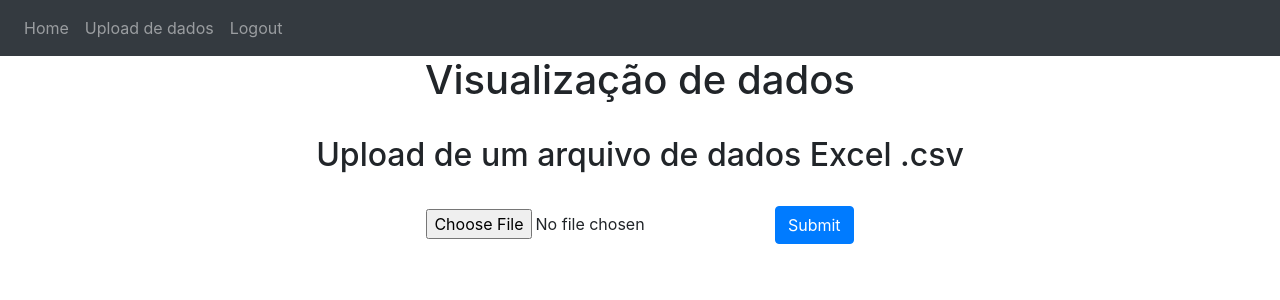
After one commit to artrucco/Trabalho-LP, a Flask app: page /upload in a window 1280 px wide. The commit adds this page. Shown: the top 300 px of the page. Run offline with Flask 2, Linux system fonts and the light colour scheme; the visitor is signed in with stand-in values (Sample User, id 1); some libraries are stand-ins or nearby versions.

Commit message:
commit 6 - upload de arquivo csv

```diff
--- a/Trabalho LingProg/Trabalho Flask/templates/base.html
+++ b/Trabalho LingProg/Trabalho Flask/templates/base.html
@@ -46,7 +46,9 @@
         <div class="navbar-nav">
           {% if current_user.is_authenticated %}
           <a class="nav-item nav-link" id="home" href="/">Home</a>
+          <a class="nav-item nav-link" id="upload" href="/upload">Upload de dados</a>
           <a class="nav-item nav-link" id="logout" href="/logout">Logout</a>
+
           {% else %}
           <a class="nav-item nav-link" id="login" href="/login">Login</a>
           <a class="nav-item nav-link" id="signUp" href="/sign-up">Sign Up</a>
--- /dev/null
+++ b/Trabalho LingProg/Trabalho Flask/templates/dash.html
@@ -0,0 +1,6 @@
+<div class="">
+    <form class="" action="dash" method="post">
+        <input type="text" name="variable" value="">
+        <input type="submit" name="" value="Submit">
+    </form>
+</div>
--- /dev/null
+++ b/Trabalho LingProg/Trabalho Flask/templates/image.html
@@ -0,0 +1,3 @@
+<div class="">
+<img src="{{ image }}" alt="">
+</div>
--- a/Trabalho LingProg/Trabalho Flask/templates/profile.html
+++ /dev/null
@@ -1,4 +0,0 @@
-{% extends "base.html" %}
-{% block content %}
-<h1>This is the profile page!</h1>
-{% endblock %}
--- /dev/null
+++ b/Trabalho LingProg/Trabalho Flask/templates/upload.html
@@ -0,0 +1,17 @@
+{% extends "base.html" %}
+{% block content %}
+<h1 align="center">Visualização de dados</h1>
+
+<!-- upload de um arquivo excel csv de qualquer diretorio -->
+    <br />
+    <h2 align = 'center'>Upload de um arquivo de dados Excel .csv</h2>
+    <br />
+    <div align = 'center' class="">
+        <form class="" action="" method="post" enctype="multipart/form-data">
+            <input type="file" name="csvfile" value="">
+            <input type="submit" class="btn btn-primary" name="" value="Submit">
+
+        </form>
+    </div>
+
+{% endblock %}
--- a/Trabalho LingProg/Trabalho Flask/views.py
+++ b/Trabalho LingProg/Trabalho Flask/views.py
@@ -4,29 +4,61 @@ from flask_login import login_required, current_user
 from models import Note
 from __main__ import db
 import json
+import os
+import pandas as pd
+import matplotlib.pyplot as plt
 
 views = Blueprint(__name__,"views")
 
 @views.route("/", methods=['GET','POST'])
 @login_required
 def home():
-    #adicionar ou remover anotações
+    #adicionar nova anotação à pagina inicial do usuario
     if request.method == 'POST':
         note = request.form.get('note')
-        if len(note) < 1:
-            flash('Anotação invalida.', category = 'error')
-        else:
-            new_note = Note(data=note, user_id=current_user.id)
-            db.session.add(new_note)
-            db.session.commit()
-            flash('Anotação adicionada', category = 'success')
+        if note:
+            if len(note) < 1:
+                flash('Anotação invalida.', category = 'error')
+            else:
+                new_note = Note(data=note, user_id=current_user.id)
+                db.session.add(new_note)
+                db.session.commit()
+                flash('Anotação adicionada.', category = 'success')
 
     return render_template("index.html", user = current_user)
 
-@views.route("/profile")
-def profile():
-    return render_template("profile.html")
+#uploadar um arquivo excel csv que sera copiado e salvo na pasta statics
+@views.route("/upload", methods=['POST', 'GET'])
+@login_required
+def upload():
+    if request.method == 'POST':
+        file = request.files['csvfile']
+        #se o diretorio static nao existe, criar:
+        if os.path.isdir('static'):
+            filepath = os.path.join('static', file.filename)
+            file.save(filepath) #salva o arquivo escolhido no path static
+        flash('O nome do arquivo upado é: {}'.format(file.filename), category='success')
 
+    return render_template("upload.html", user = current_user)
+
+@views.route('/dash', methods = ['GET','POST'])
+#escolher uma coluna do csv upado e plotar grafico
+def dash():
+    if request.method == 'POST':
+        variable = request.form['variable']
+        data = pd.read_csv('static/exemplo.csv')
+        plt.bar(range(len(data[variable])), data[variable])
+        imagepath = os.path.join('static', 'image' + '.png')
+        plt.savefig(imagepath)
+        return render_template('image.html', image = imagepath)
+    return render_template('dash.html')
+
+#talvez eu remova isso aqui
+#@views.route("/profile")
+#def profile():
+#    return render_template("profile.html")
+
+#retorna ao template inicial
 @views.route("/go-to-home")
 @login_required
 def go_to_home():
@@ -36,6 +68,7 @@ def go_to_home():
 def to_sign_up():
     return render_template('sign_up.html')
 
+#deleta anotação
 @views.route('/delete-note', methods=['POST'])
 def delete_note():
     note = json.loads(request.data)
@@ -45,5 +78,6 @@ def delete_note():
         if note.user_id == current_user.id:
             db.session.delete(note)
             db.session.commit()
+            flash('Anotação removida: {}'.format(note.data), category='success')
 
     return jsonify({})
```
Also changed, not shown: Trabalho LingProg/Trabalho Flask/auth.py (+9 -8 lines), Trabalho LingProg/Trabalho Flask/static/exemplo.csv (added, +13 -0 lines), Trabalho LingProg/Trabalho Flask/templates/index.html (+5 -2 lines), Trabalho LingProg/requirements.txt (added, +21 -0 lines), Trabalho LingProg/Trabalho Flask/models.py (line endings or trailing spaces), Trabalho LingProg/Trabalho Flask/static/image.png (added).
